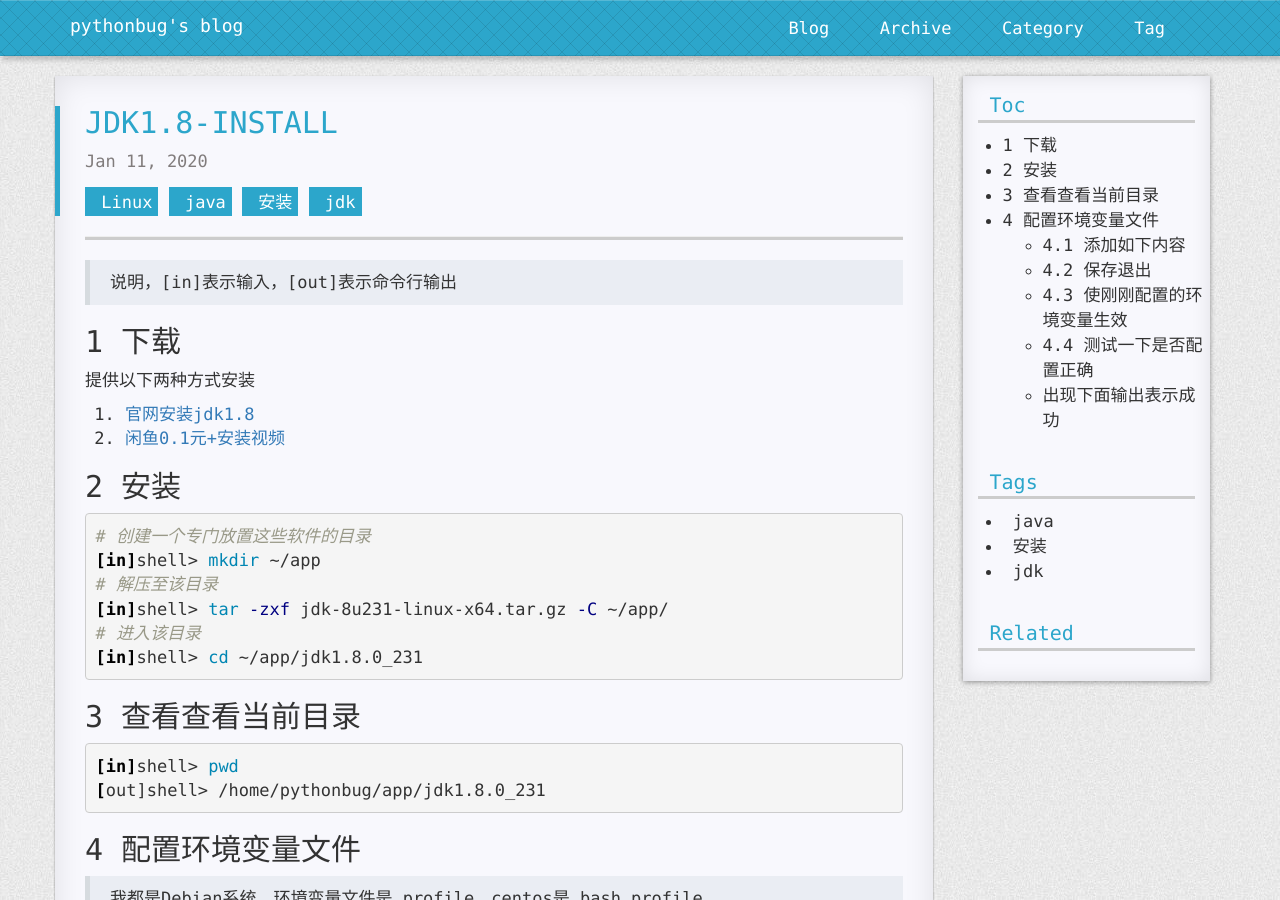
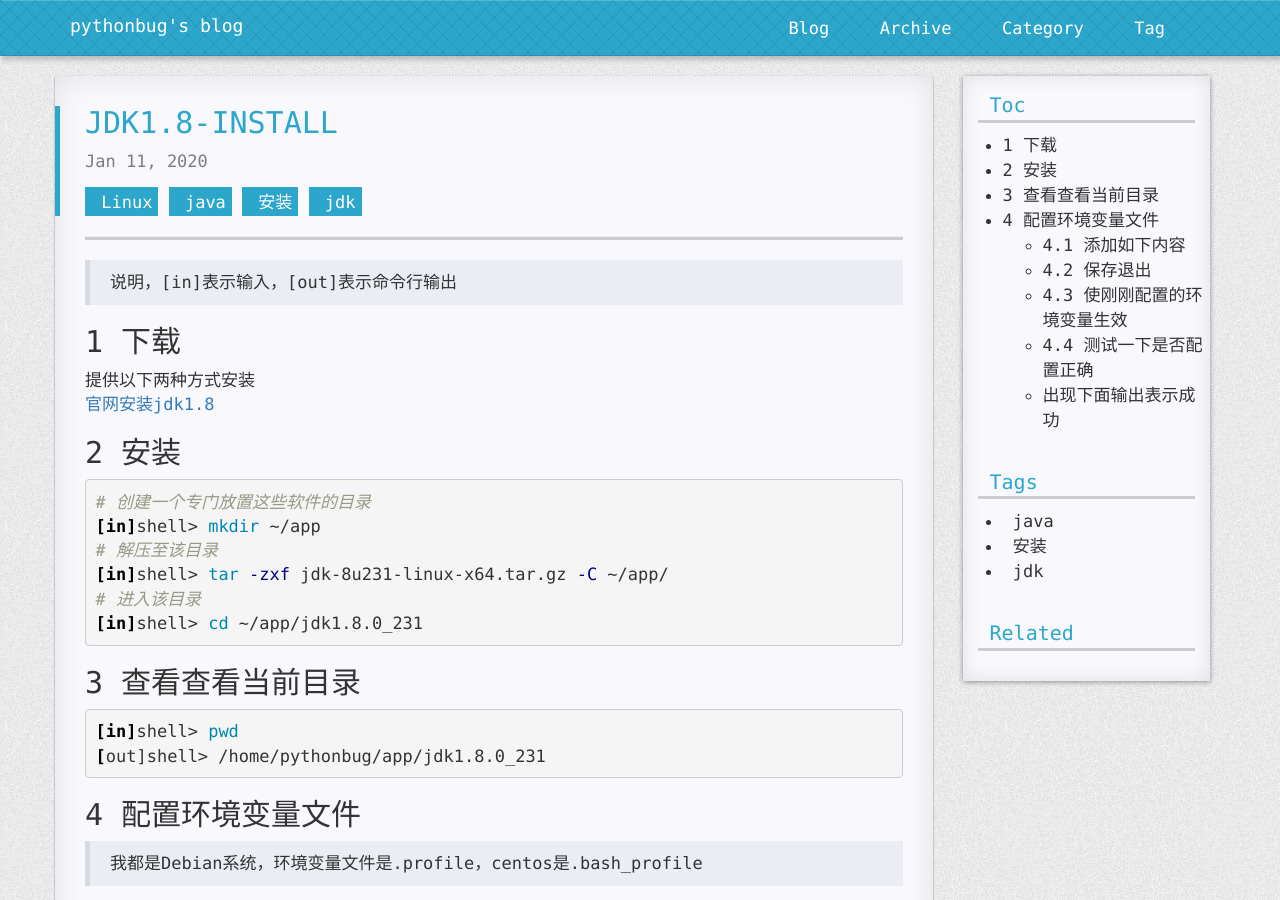
Before and after one commit to pythonbug/pythonbug.github.io, a Jekyll site: the page built from _posts/2020-01-11-jdk1.8-install.md, in a window 1280 px wide and 900 px high. Built offline with Jekyll 4.4.1, drawn with Linux system fonts in a browser that asks for light colours; nearby versions of some CDN libraries; comment, search, counter and statistics services are not loaded; a style sheet for code colours, icons or effects is not loaded.

Commit message:
去掉收费项目

```diff
--- a/_posts/2020-01-11-jdk1.8-install.md
+++ b/_posts/2020-01-11-jdk1.8-install.md
@@ -14,8 +14,7 @@
 
 ## 1 下载
 提供以下两种方式安装<br>
-1. [官网安装jdk1.8](https://www.oracle.com/technetwork/java/javase/downloads/jdk8-downloads-2133151.html)
-2. [闲鱼0.1元+安装视频](https://market.m.taobao.com/app/idleFish-F2e/widle-taobao-rax/page-detail?wh_weex=true&wx_navbar_transparent=true&id=610896644084&ut_sk=1.XDgRVsPkrmkDAJmgnr0DLN4%252B_21407387_1578731142951.Copy.detail.610896644084.782825605&forceFlush=1)
+[官网安装jdk1.8](https://www.oracle.com/technetwork/java/javase/downloads/jdk8-downloads-2133151.html)
 
 ## 2 安装
 ~~~shell
```
